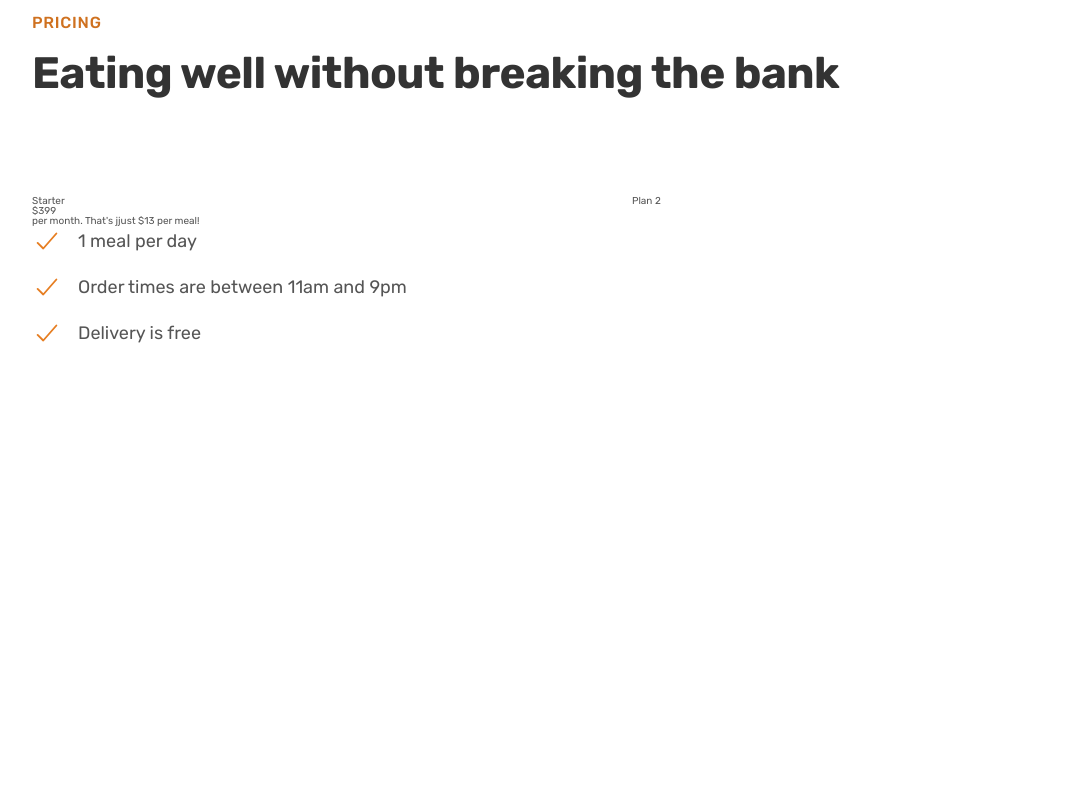
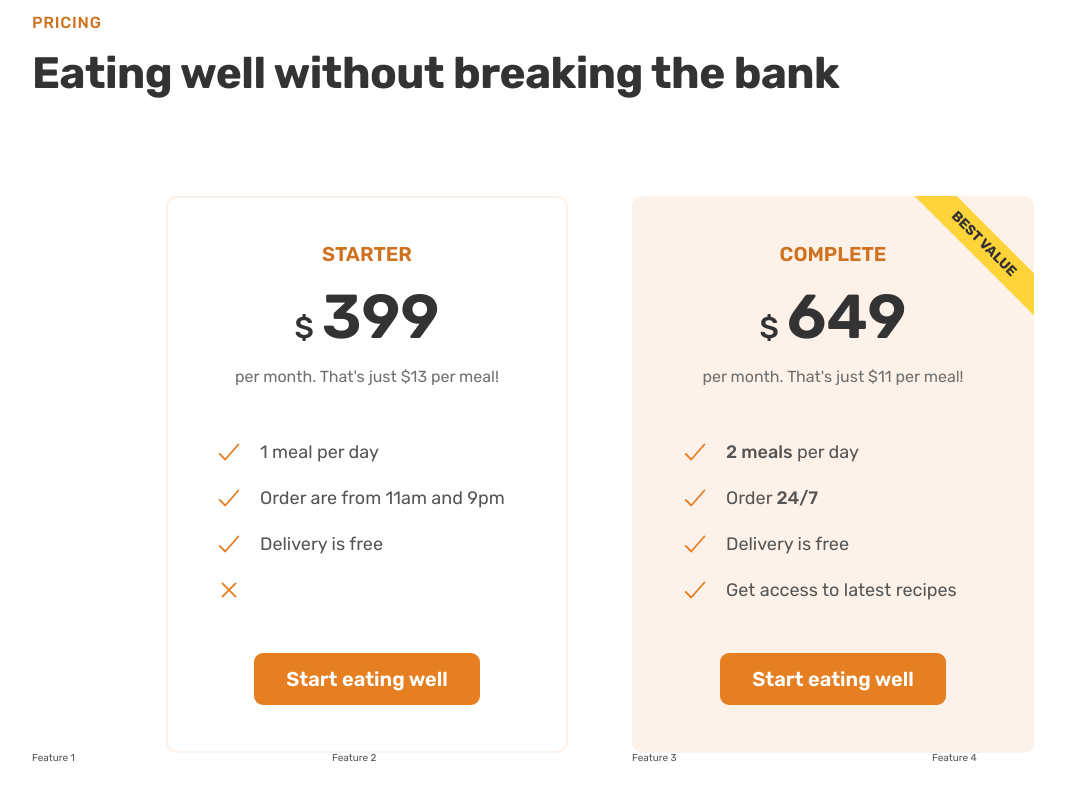
Before and after one commit to mohdzaid123/FoodWebApp, a plain HTML site: page index.html in a window 1280 px wide. Shown: the part 4723-5523 px from the top of the page, without its empty margins (40-1105 px from the left). Before the commit the page ends 5166 px from the top, so only its background shows below. Drawn offline with nearby package versions, Linux system fonts and the light colour scheme.

Commit message:
Initial commit 2

```diff
--- a/css/style.css
+++ b/css/style.css
@@ -291,7 +291,6 @@
   font-size: 1.8rem;
 }
 
-
 /****************************************/
 /* TESTIMONIAL SECTION */
 /****************************************/
@@ -354,3 +353,75 @@
 .section-pricing {
   padding: 9.5rem 0;
 }
+
+.pricing-plan {
+  border-radius: 11px;
+
+  width: 75%;
+  /* just */
+}
+
+.pricing-plan--complete {
+  background-color: #fdf2e9;
+  padding: 4.8rem;
+  position: relative;
+  overflow: hidden;
+}
+.pricing-plan--complete::after {
+  content: "Best Value";
+  position: absolute;
+  top: 6%;
+  right: -18%;
+
+  text-transform: uppercase;
+  font-size: 1.4rem;
+  font-weight: 700;
+  color: #333;
+  background-color: #ffd43b;
+  padding: 0.8rem 8rem;
+  transform: rotate(45deg);
+}
+
+.pricing-plan--starter {
+  justify-self: end;
+  border: 2px solid #fdf2e9;
+  padding: 4.6rem;
+}
+
+.plan-header {
+  text-align: center;
+  margin-bottom: 4.8rem;
+}
+
+.plan-name {
+  color: #cf711f;
+  font-weight: 600;
+  font-size: 2rem;
+  text-transform: uppercase;
+  letter-spacing: 0.75;
+  margin-bottom: 2.2rem;
+}
+
+.plan-price {
+  font-size: 6.2rem;
+  font-weight: 600;
+  color: #333;
+  margin-bottom: 1.6rem;
+}
+
+.plan-price span {
+  font-size: 3rem;
+  font-weight: 500;
+  margin-right: 0.8rem;
+}
+
+.plan-text {
+  font-size: 1.6rem;
+  line-height: 1.6;
+  color: #6f6f6f;
+}
+
+.plan-sign-up {
+  text-align: center;
+  margin-top: 4.8rem;
+}
--- a/index.html
+++ b/index.html
@@ -425,10 +425,12 @@
         </div>
 
         <div class="container grid grid--2-cols">
-          <div class="pricing-plan">
-            <p class="plan-name">Starter</p>
-            <p class="plan-price"><span>$</span>399</p>
-            <p class="plan-text">per month. That's jjust $13 per meal!</p>
+          <div class="pricing-plan pricing-plan--starter">
+            <header class="plan-header">
+              <p class="plan-name">Starter</p>
+              <p class="plan-price"><span>$</span>399</p>
+              <p class="plan-text">per month. That's just $13 per meal!</p>
+            </header>
             <ul class="list">
               <li class="list-item">
                 <ion-icon class="list-icon" name="checkmark-outline"></ion-icon
@@ -436,15 +438,55 @@
               </li>
               <li class="list-item">
                 <ion-icon class="list-icon" name="checkmark-outline"></ion-icon
-                ><span>Order times are between 11am and 9pm</span>
+                ><span>Order are from 11am and 9pm</span>
               </li>
               <li class="list-item">
                 <ion-icon class="list-icon" name="checkmark-outline"></ion-icon
                 ><span> Delivery is free</span>
               </li>
+              <li class="list-item">
+                <ion-icon class="list-icon" name="close-outline"></ion-icon>
+              </li>
             </ul>
+            <div class="plan-sign-up">
+              <a href="#" class="btn btn--full">Start eating well</a>
+            </div>
           </div>
-          <div class="pricing-plan">Plan 2</div>
+          <div class="pricing-plan pricing-plan--complete">
+            <header class="plan-header">
+              <p class="plan-name">Complete</p>
+              <p class="plan-price"><span>$</span>649</p>
+              <p class="plan-text">per month. That's just $11 per meal!</p>
+            </header>
+            <ul class="list">
+              <li class="list-item">
+                <ion-icon class="list-icon" name="checkmark-outline"></ion-icon
+                ><span><strong>2 meals</strong> per day</span>
+              </li>
+              <li class="list-item">
+                <ion-icon class="list-icon" name="checkmark-outline"></ion-icon
+                ><span>Order <strong>24/7</strong></span>
+              </li>
+              <li class="list-item">
+                <ion-icon class="list-icon" name="checkmark-outline"></ion-icon
+                ><span> Delivery is free</span>
+              </li>
+              <li class="list-item">
+                <ion-icon class="list-icon" name="checkmark-outline"></ion-icon
+                ><span> Get access to latest recipes</span>
+              </li>
+            </ul>
+            <div class="plan-sign-up">
+              <a href="#" class="btn btn--full">Start eating well</a>
+            </div>
+          </div>
+        </div>
+
+        <div class="container grid grid--4-cols">
+          <div class="feature">Feature 1</div>
+          <div class="feature">Feature 2</div>
+          <div class="feature">Feature 3</div>
+          <div class="feature">Feature 4</div>
         </div>
       </section>
     </main>
```
Also changed, not shown: 1 other file.
